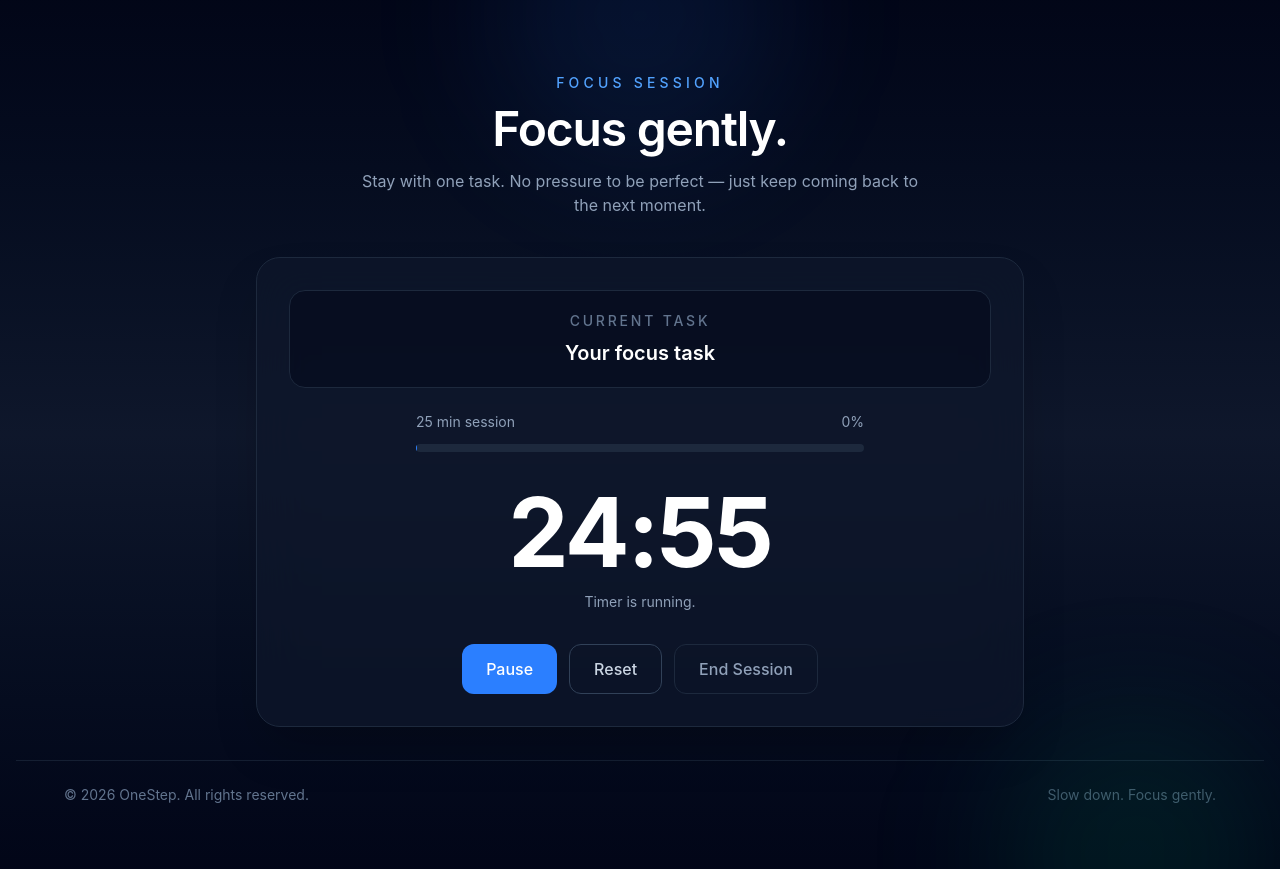
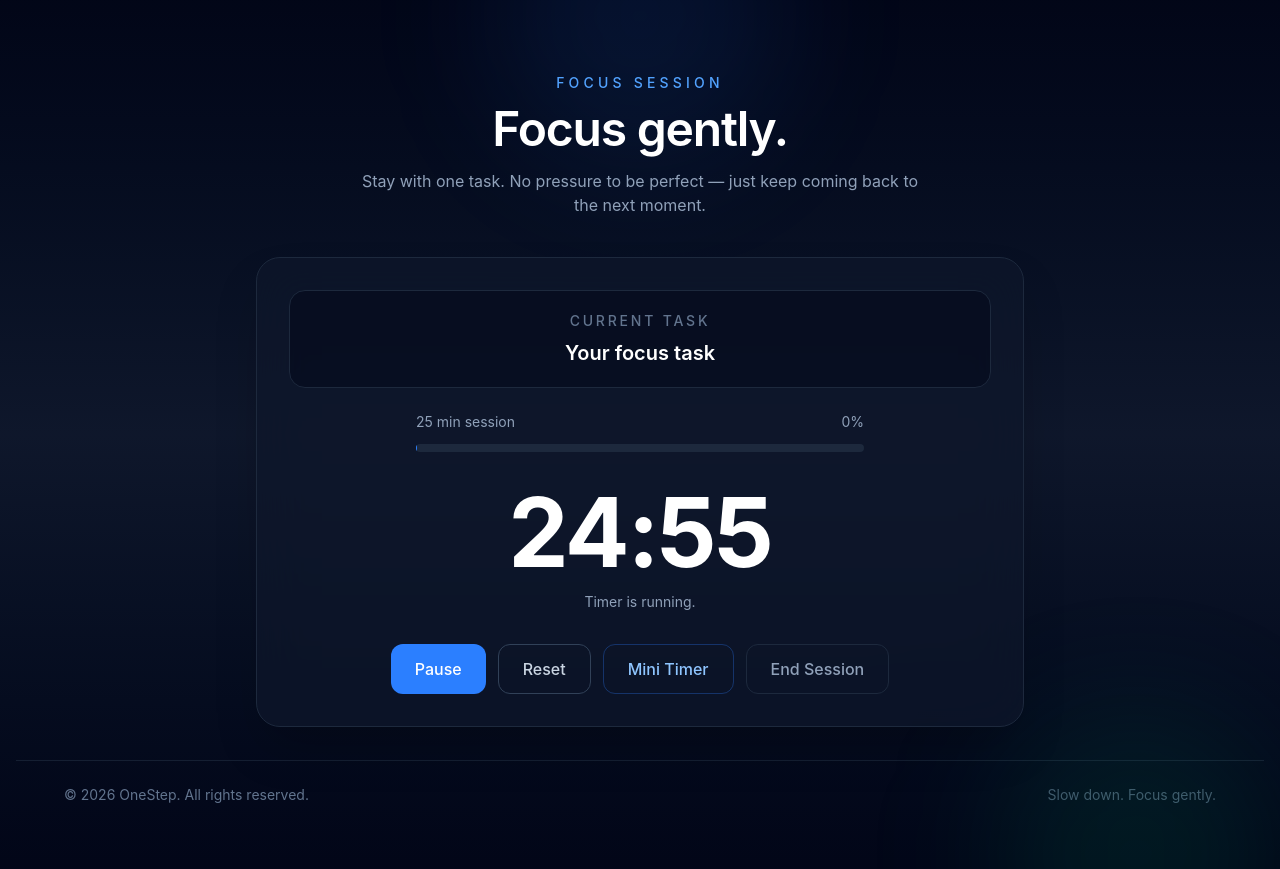
Before and after one commit to mosiamarate/OneStep, a Next.js app in the folder onestep/: page /focus in a window 1280 px wide. Built offline with nearby package versions, Linux system fonts and the light colour scheme; no server answers; sample sign-in values are in the browser's storage.

Commit message:
Refactor code structure for improved readability and maintainability

```diff
--- a/onestep/src/app/focus/page.tsx
+++ b/onestep/src/app/focus/page.tsx
@@ -3,7 +3,7 @@ import FocusClient from "../../components/focus/FocusClient";
 
 function FocusFallback() {
   return (
-    <main className="min-h-screen bg-slate-950 flex items-center justify-center px-4">
+    <main className="flex min-h-screen items-center justify-center bg-slate-950 px-4">
       <p className="text-slate-400">Preparing your focus space...</p>
     </main>
   );
@@ -14,6 +14,5 @@ export default function FocusPage() {
     <Suspense fallback={<FocusFallback />}>
       <FocusClient />
     </Suspense>
-
   );
 }
--- a/onestep/src/app/layout.tsx
+++ b/onestep/src/app/layout.tsx
@@ -18,7 +18,18 @@ export const metadata: Metadata = {
     statusBarStyle: "black-translucent",
   },
   icons: {
-    icon: "/favicon.ico",
+    icon: [
+      {
+        url: "/icons/icon-web.webp",
+        sizes: "1254x1254",
+        type: "image/webp",
+      },
+      {
+        url: "/icons/icon-web.png",
+        sizes: "1254x1254",
+        type: "image/png",
+      }
+    ],
     apple: "/icons/apple-touch-icon.png",
   },
 };
--- a/onestep/src/components/focus/FocusClient.tsx
+++ b/onestep/src/components/focus/FocusClient.tsx
@@ -11,10 +11,19 @@ import {
 } from "firebase/firestore";
 
 import ProtectedRoute from "../../components/auth/ProtectedRoute";
+import Footer from "../../components/layout/Footer";
+import { useAuth } from "../../hooks/useAuth";
 import { db } from "../../lib/firebase";
-import { useAuth } from "../../hooks/useAuth";
 
-import Footer from "../../components/layout/Footer";
+interface WindowWithDocumentPictureInPicture extends Window {
+  documentPictureInPicture?: {
+    requestWindow: (options?: {
+      width?: number;
+      height?: number;
+      preferInitialWindowPlacement?: boolean;
+    }) => Promise<Window>;
+  };
+}
 
 function formatTime(totalSeconds: number) {
   const minutes = Math.floor(totalSeconds / 60);
@@ -31,6 +40,9 @@ export default function FocusClient() {
   const rawTime = searchParams.get("time");
   const taskTitle = searchParams.get("task") || "Your focus task";
   const taskId = searchParams.get("taskId");
+
+  const pipWindowRef = useRef<Window | null>(null);
+  const completionSavedRef = useRef(false);
 
   const durationMinutes = useMemo(() => {
     const parsedTime = Number(rawTime);
@@ -54,8 +66,6 @@ export default function FocusClient() {
   const [savingCompletion, setSavingCompletion] = useState(false);
   const [endingSession, setEndingSession] = useState(false);
   const [saveError, setSaveError] = useState("");
-
-  const completionSavedRef = useRef(false);
 
   const progress = useMemo(() => {
     const completedSeconds = totalSeconds - seconds;
@@ -92,7 +102,9 @@ export default function FocusClient() {
     } catch (error) {
       console.error("Error saving completed session:", error);
       completionSavedRef.current = false;
-      setSaveError("Your session finished, but we couldn’t save it. Please try again.");
+      setSaveError(
+        "Your session finished, but we couldn’t save it. Please try again."
+      );
     } finally {
       setSavingCompletion(false);
     }
@@ -122,6 +134,45 @@ export default function FocusClient() {
     }
   }, [seconds, completed, saveCompletedSession]);
 
+  useEffect(() => {
+    const pipWindow = pipWindowRef.current;
+
+    if (!pipWindow || pipWindow.closed) return;
+
+    const timeElement = pipWindow.document.getElementById("mini-time");
+    const toggleButton = pipWindow.document.getElementById(
+      "mini-toggle"
+    ) as HTMLButtonElement | null;
+    const statusElement = pipWindow.document.getElementById("mini-status");
+
+    if (timeElement) {
+      timeElement.textContent = formatTime(seconds);
+    }
+
+    if (toggleButton) {
+      toggleButton.textContent = running ? "Pause" : "Resume";
+      toggleButton.disabled = completed;
+    }
+
+    if (statusElement) {
+      statusElement.textContent = completed
+        ? "Session complete."
+        : running
+        ? "Timer is running."
+        : "Timer is paused.";
+    }
+  }, [seconds, running, completed]);
+
+  useEffect(() => {
+    return () => {
+      const pipWindow = pipWindowRef.current;
+
+      if (pipWindow && !pipWindow.closed) {
+        pipWindow.close();
+      }
+    };
+  }, []);
+
   const handlePauseResume = () => {
     setRunning((current) => !current);
   };
@@ -136,6 +187,12 @@ export default function FocusClient() {
   const handleEndSession = async () => {
     try {
       setEndingSession(true);
+
+      const pipWindow = pipWindowRef.current;
+
+      if (pipWindow && !pipWindow.closed) {
+        pipWindow.close();
+      }
 
       if (taskId) {
         await updateDoc(doc(db, "tasks", taskId), {
@@ -161,6 +218,199 @@ export default function FocusClient() {
 
   const handleFinishToday = () => {
     router.replace("/dashboard");
+  };
+
+  const openMiniTimer = async () => {
+    try {
+      const existingWindow = pipWindowRef.current;
+
+      if (existingWindow && !existingWindow.closed) {
+        existingWindow.focus();
+        return;
+      }
+
+      const currentWindow = window as WindowWithDocumentPictureInPicture;
+
+      if (!currentWindow.documentPictureInPicture) {
+        alert("Mini timer is not supported in this browser. Try Chrome or Edge.");
+        return;
+      }
+
+      const pipWindow =
+        await currentWindow.documentPictureInPicture.requestWindow({
+          width: 320,
+          height: 270,
+          preferInitialWindowPlacement: false,
+        });
+
+      pipWindowRef.current = pipWindow;
+
+      pipWindow.document.body.innerHTML = `
+        <main class="mini-timer">
+          <p class="label">ONESTEP</p>
+
+          <h1 id="mini-time">${formatTime(seconds)}</h1>
+
+          <p id="mini-status">
+            ${
+              completed
+                ? "Session complete."
+                : running
+                ? "Timer is running."
+                : "Timer is paused."
+            }
+          </p>
+
+          <p id="mini-task">${taskTitle || "Focus session"}</p>
+
+          <div class="controls">
+            <button id="mini-toggle" ${completed ? "disabled" : ""}>
+              ${running ? "Pause" : "Resume"}
+            </button>
+
+            <button id="mini-reset">
+              Reset
+            </button>
+
+            <button id="mini-end">
+              End
+            </button>
+          </div>
+        </main>
+      `;
+
+      const style = pipWindow.document.createElement("style");
+
+      style.textContent = `
+        * {
+          box-sizing: border-box;
+        }
+
+        body {
+          margin: 0;
+          min-height: 100vh;
+          display: grid;
+          place-items: center;
+          background: linear-gradient(180deg, #020617, #0f172a, #020617);
+          color: white;
+          font-family: Arial, sans-serif;
+        }
+
+        .mini-timer {
+          width: 100%;
+          min-height: 100vh;
+          padding: 22px;
+          text-align: center;
+          display: flex;
+          flex-direction: column;
+          justify-content: center;
+        }
+
+        .label {
+          margin: 0 0 12px;
+          color: #60a5fa;
+          font-size: 11px;
+          font-weight: 700;
+          letter-spacing: 0.35em;
+        }
+
+        h1 {
+          margin: 0;
+          font-size: 48px;
+          line-height: 1;
+          letter-spacing: -0.04em;
+        }
+
+        #mini-status {
+          margin: 10px 0 0;
+          color: #94a3b8;
+          font-size: 13px;
+        }
+
+        #mini-task {
+          margin: 12px auto 20px;
+          max-width: 250px;
+          color: #cbd5e1;
+          font-size: 14px;
+          line-height: 1.5;
+        }
+
+        .controls {
+          display: flex;
+          justify-content: center;
+          gap: 10px;
+          flex-wrap: wrap;
+        }
+
+        button {
+          border: 0;
+          border-radius: 12px;
+          padding: 10px 14px;
+          background: #2563eb;
+          color: white;
+          font-size: 13px;
+          font-weight: 700;
+          cursor: pointer;
+        }
+
+        button:hover {
+          background: #1d4ed8;
+        }
+
+        button:disabled {
+          cursor: not-allowed;
+          opacity: 0.5;
+        }
+
+        #mini-reset {
+          background: #0f172a;
+          border: 1px solid #334155;
+          color: #cbd5e1;
+        }
+
+        #mini-reset:hover {
+          background: #1e293b;
+        }
+
+        #mini-end {
+          background: #334155;
+        }
+
+        #mini-end:hover {
+          background: #475569;
+        }
+      `;
+
+      pipWindow.document.head.appendChild(style);
+
+      pipWindow.document
+        .getElementById("mini-toggle")
+        ?.addEventListener("click", () => {
+          setRunning((current) => !current);
+        });
+
+      pipWindow.document
+        .getElementById("mini-reset")
+        ?.addEventListener("click", () => {
+          setRunning(false);
+          setSeconds(totalSeconds);
+          setCompleted(false);
+          setSaveError("");
+        });
+
+      pipWindow.document
+        .getElementById("mini-end")
+        ?.addEventListener("click", () => {
+          handleEndSession();
+        });
+
+      pipWindow.addEventListener("pagehide", () => {
+        pipWindowRef.current = null;
+      });
+    } catch (error) {
+      console.error("Error opening mini timer:", error);
+      alert("Could not open the mini timer. Please try again.");
+    }
   };
 
   return (
@@ -257,7 +507,7 @@ export default function FocusClient() {
               )}
 
               {!completed && (
-                <div className="flex flex-col gap-3 sm:flex-row sm:justify-center">
+                <div className="flex flex-col gap-3 sm:flex-row sm:flex-wrap sm:justify-center">
                   <button
                     type="button"
                     onClick={handlePauseResume}
@@ -298,6 +548,28 @@ export default function FocusClient() {
                     "
                   >
                     Reset
+                  </button>
+
+                  <button
+                    type="button"
+                    onClick={openMiniTimer}
+                    disabled={authLoading || endingSession}
+                    className="
+                      rounded-xl
+                      border
+                      border-blue-500/30
+                      px-6
+                      py-3
+                      font-medium
+                      text-blue-300
+                      transition
+                      hover:bg-blue-500/10
+                      hover:text-blue-200
+                      disabled:cursor-not-allowed
+                      disabled:opacity-50
+                    "
+                  >
+                    Mini Timer
                   </button>
 
                   <button
@@ -397,8 +669,8 @@ export default function FocusClient() {
               )}
             </div>
           </div>
+        </section>
 
-        </section>
         <Footer />
       </main>
     </ProtectedRoute>
--- a/onestep/src/components/pwa/InstallAppButton.tsx
+++ b/onestep/src/components/pwa/InstallAppButton.tsx
@@ -1,6 +1,6 @@
 "use client";
 
-import { useInstallPrompt } from "../pwa/InstallPromptProvider";
+import { useInstallPrompt } from "../../components/pwa/InstallPromptProvider";
 
 export default function InstallAppButton() {
   const { canInstall, installApp } = useInstallPrompt();
@@ -12,19 +12,22 @@ export default function InstallAppButton() {
   return (
     <div
       className="
-        mt-6
-        rounded-2xl
-        border
-        border-blue-500/20
-        bg-blue-500/10
-        p-5
+        mt-8
+        flex
+        flex-col
+        items-center
+        justify-center
+        bg-transparent
+        px-6
+        py-8
+        text-center
       "
     >
       <h3 className="font-semibold text-white">
         Install OneStep
       </h3>
 
-      <p className="mt-2 text-sm leading-relaxed text-slate-400">
+      <p className="mt-2 max-w-md text-sm leading-relaxed text-slate-400">
         Add OneStep to your device so you can open it like a normal app.
       </p>
 
@@ -32,10 +35,10 @@ export default function InstallAppButton() {
         type="button"
         onClick={installApp}
         className="
-          mt-4
+          mt-5
           rounded-xl
           bg-blue-500
-          px-5
+          px-6
           py-3
           text-sm
           font-medium
```
Also changed, not shown: onestep/src/app/dashboard/page.tsx (+14 -3 lines), onestep/public/icons/icon-web.png (added), onestep/public/icons/icon-web.webp (added).
